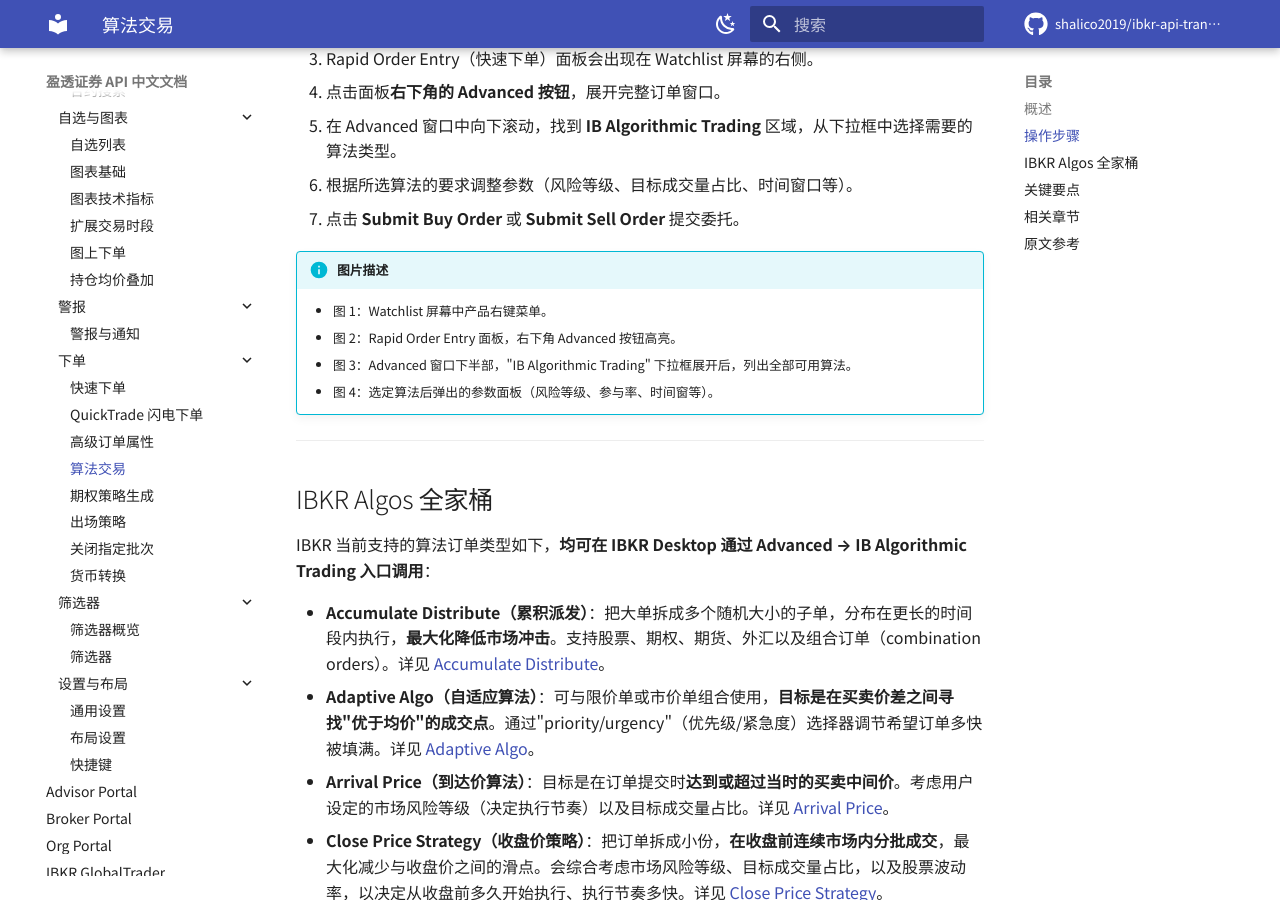
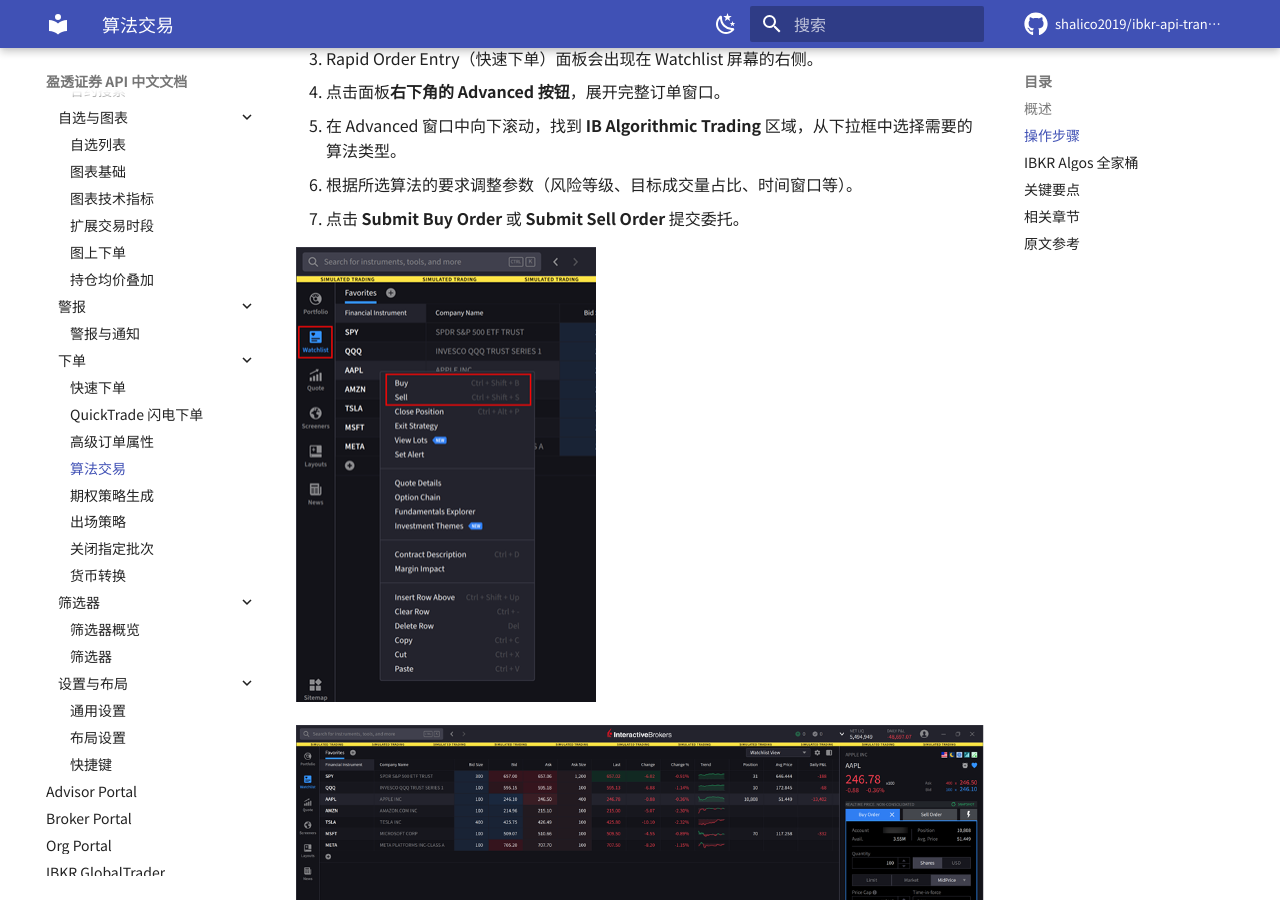
Before and after one commit to shalico2019/ibkr-api-translation, an MkDocs documentation site: the page built from docs/ibkrdesktop/algorithmic-trading.md, in a window 1280 px wide and 900 px high, scrolled down 749 px. Built offline with MkDocs 1.6.1 and Material for MkDocs 9.7.7, drawn with Linux system fonts in a browser that asks for light colours; comment, search, counter and statistics services are not loaded.

Commit message:
docs(ibkrdesktop): algorithmic-trading 补图 4 张
- rapid-order-entry_300x455.png: Watchlist 右键菜单（步骤 2 弹出 Buy/Sell）
  ※ 此图已在 32de8a7 (advanced 补图 3 张) 中 commit, 复用为 algorithmic-trading 步骤 1

- advanced.png: Rapid Order Entry 面板右下角 Advanced 按钮高亮
  ※ 此图已在 32de8a7 (advanced 补图 3 张) 中 commit, 复用为 algorithmic-trading 步骤 2

- algos.png: Advanced 窗口 IB Algorithmic Trading 下拉框展开后全部算法
  ※ 本次新增, 步骤 5 引用

- algos1.png: 选定算法后弹出的参数调整面板 (风险等级 / 参与率 / 时间窗等)
  ※ 本次新增, 步骤 6 引用

- 替换 algorithmic-trading.md 中 `!!! info "图片描述"` 占位为 4 张 markdown 图片
  alt / title 沿用源站英文, 路径全部为 resources/images/...

- mkdocs --strict: 0 ERROR (4 张图均能正确解析)

```diff
--- a/docs/ibkrdesktop/algorithmic-trading.md
+++ b/docs/ibkrdesktop/algorithmic-trading.md
@@ -24,11 +24,13 @@
 6. 根据所选算法的要求调整参数（风险等级、目标成交量占比、时间窗口等）。
 7. 点击 **Submit Buy Order** 或 **Submit Sell Order** 提交委托。
 
-!!! info "图片描述"
-    - 图 1：Watchlist 屏幕中产品右键菜单。
-    - 图 2：Rapid Order Entry 面板，右下角 Advanced 按钮高亮。
-    - 图 3：Advanced 窗口下半部，"IB Algorithmic Trading" 下拉框展开后，列出全部可用算法。
-    - 图 4：选定算法后弹出的参数面板（风险等级、参与率、时间窗等）。
+![The watchlist menu right click options](resources/images/rapid-order-entry_300x455.png "Watchlist Menu - Right Click")
+
+![The rapid order entry ticket advanced button.](resources/images/advanced.png "Rapid Order Entry Ticket Advanced Button")
+
+![The advanced window select algorithmic trading drop-down](resources/images/algos.png "Advanced Window Select Algorithmic Trading")
+
+![Adjusting the algo order type.](resources/images/algos1.png "Adjust Algo Order Type")
 
 ---
 
```
Also changed, not shown: docs/ibkrdesktop/resources/images/algos.png (added), docs/ibkrdesktop/resources/images/algos1.png (added).
